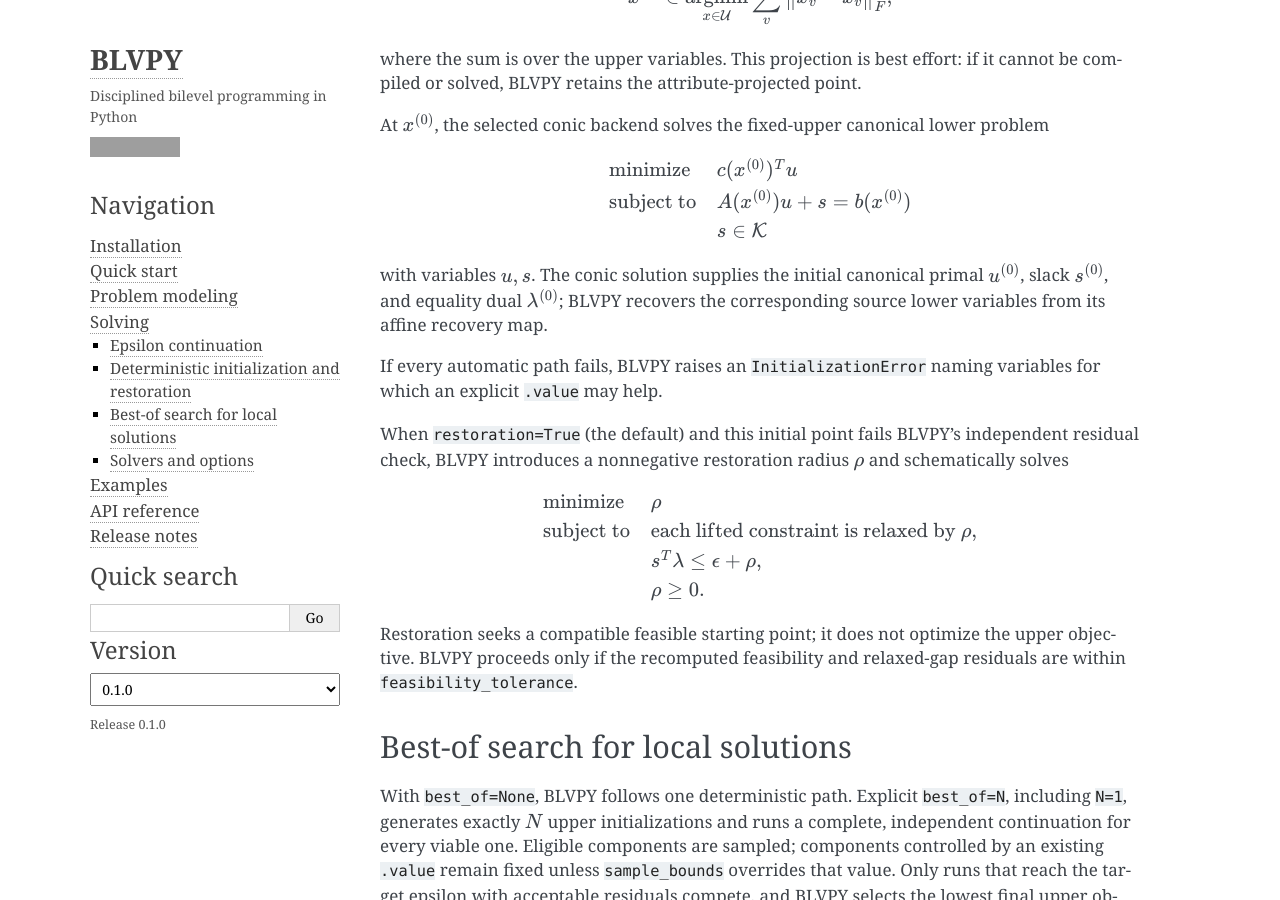
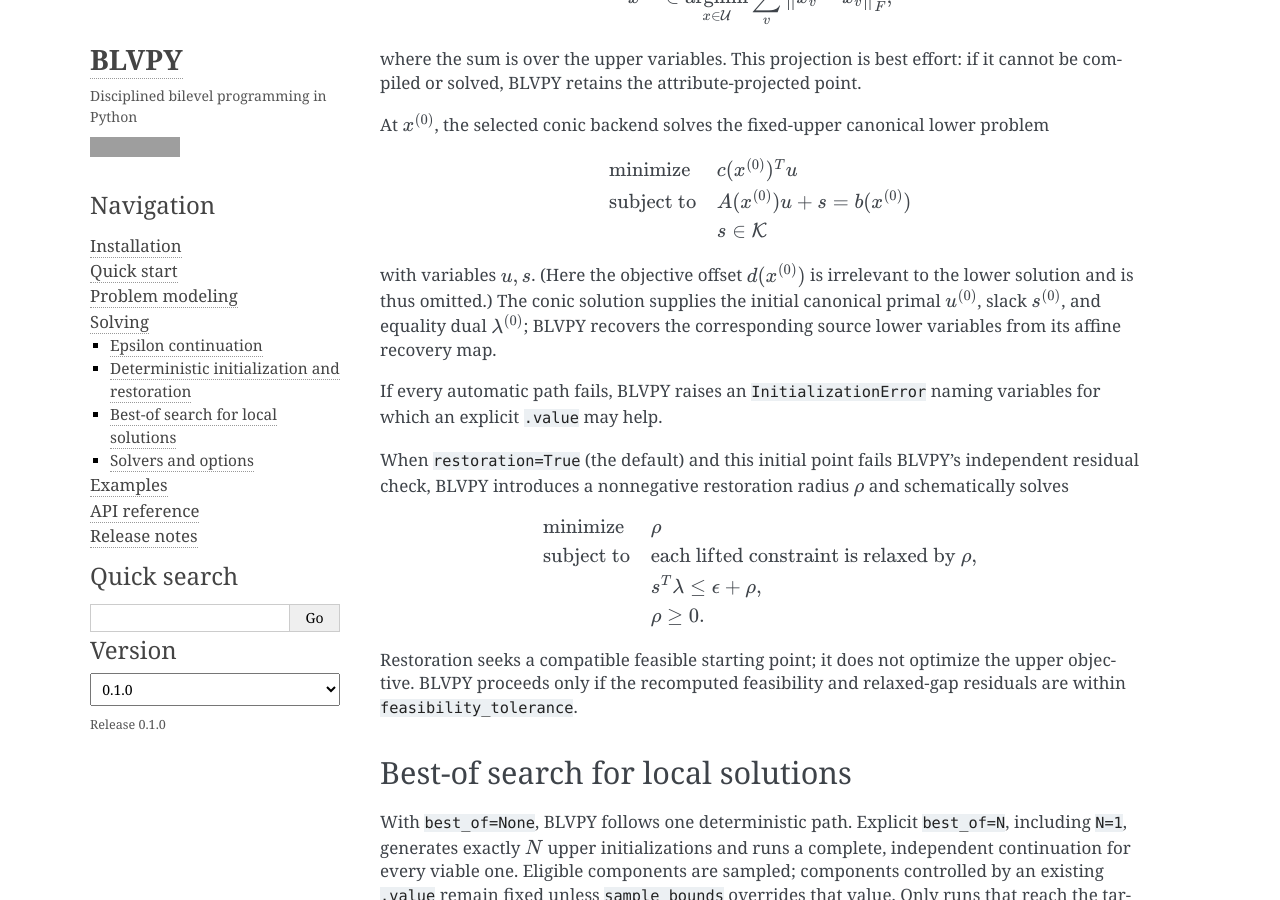
Before and after one commit to dxogrp/blvpy, a Sphinx documentation site: the page built from docs/solving.md, in a window 1280 px wide and 900 px high, scrolled down 1194 px. Built offline with Sphinx 7.4.7, drawn with Linux system fonts in a browser that asks for light colours; pages that are not in the unit, such as notebooks, are missing from menus; grey boxes are pictures that could not be loaded.

Commit message:
Update problem solving docs

```diff
--- a/docs/solving.md
+++ b/docs/solving.md
@@ -84,6 +84,7 @@
 $$
 
 with variables $u, s$.
+(Here the objective offset $d(x^{(0)})$ is irrelevant to the lower solution and is thus omitted.)
 The conic solution supplies the initial canonical primal $u^{(0)}$, slack
 $s^{(0)}$, and equality dual $\lambda^{(0)}$; BLVPY recovers the corresponding
 source lower variables from its affine recovery map.
```
